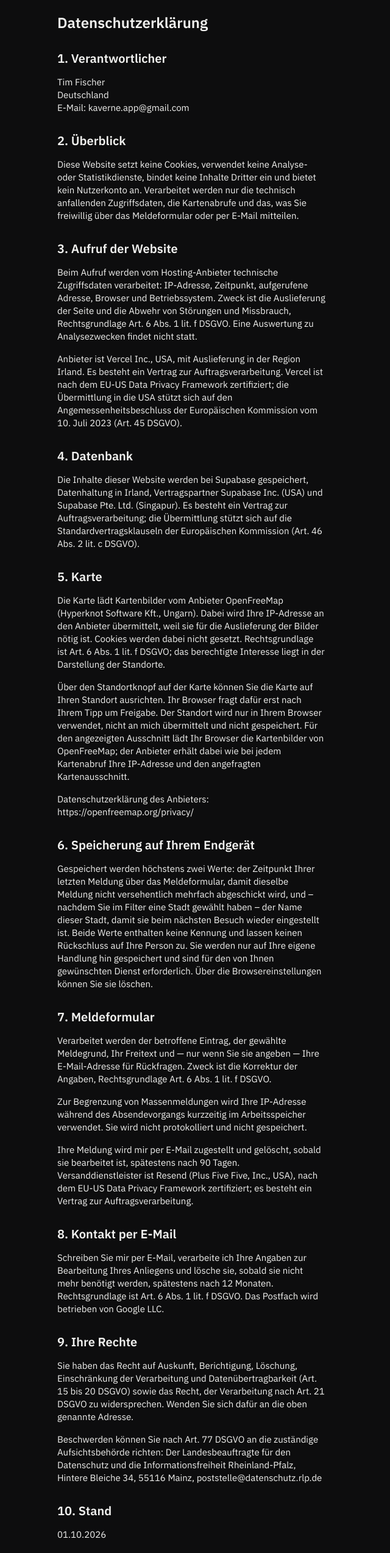
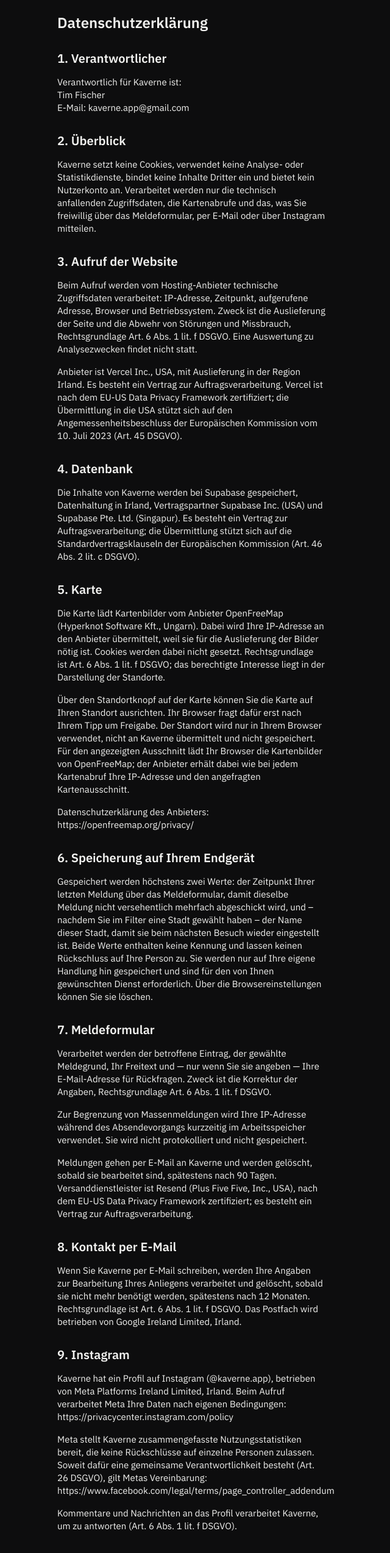
Before and after one commit to kaverne-app/Kaverne, a Next.js app: page /datenschutz in a window 1280 px wide. Shown: the part 45-2592 px from the top of the page at 61% size, without its empty margins (326-966 px from the left). Built offline with nearby package versions, Linux system fonts and the light colour scheme.

Commit message:
Datenschutzerklärung: Instagram-Abschnitt, Formulierungen und Stand 09.10.2026
Co-Authored-By: Claude Sonnet 5.5 <noreply@anthropic.com>
Claude-Session: https://claude.ai/code/session_01P4gb8fvTQZso2KLhgiS7ro

```diff
--- a/app/datenschutz/page.tsx
+++ b/app/datenschutz/page.tsx
@@ -7,19 +7,21 @@ export default function DatenschutzPage() {
       <h1>Datenschutzerklärung</h1>
 
       <h2>1. Verantwortlicher</h2>
-      <p>Tim Fischer
-         <br />
-        Deutschland
-         <br />
-        E-Mail: kaverne.app@gmail.com</p>
+      <p>
+        Verantwortlich für Kaverne ist:
+        <br />
+        Tim Fischer
+        <br />
+        E-Mail: kaverne.app@gmail.com
+      </p>
 
       <h2>2. Überblick</h2>
       <p>
-        Diese Website setzt keine Cookies, verwendet keine Analyse- oder
+        Kaverne setzt keine Cookies, verwendet keine Analyse- oder
         Statistikdienste, bindet keine Inhalte Dritter ein und bietet kein
         Nutzerkonto an. Verarbeitet werden nur die technisch anfallenden
         Zugriffsdaten, die Kartenabrufe und das, was Sie freiwillig über das
-        Meldeformular oder per E-Mail mitteilen.
+        Meldeformular, per E-Mail oder über Instagram mitteilen.
       </p>
 
       <h2>3. Aufruf der Website</h2>
@@ -40,7 +42,7 @@ export default function DatenschutzPage() {
 
       <h2>4. Datenbank</h2>
       <p>
-        Die Inhalte dieser Website werden bei Supabase gespeichert,
+        Die Inhalte von Kaverne werden bei Supabase gespeichert,
         Datenhaltung in Irland, Vertragspartner Supabase Inc. (USA) und
         Supabase Pte. Ltd. (Singapur). Es besteht ein Vertrag zur
         Auftragsverarbeitung; die Übermittlung stützt sich auf die
@@ -61,7 +63,7 @@ export default function DatenschutzPage() {
         Über den Standortknopf auf der Karte können Sie die Karte auf Ihren
         Standort ausrichten. Ihr Browser fragt dafür erst nach Ihrem Tipp um
         Freigabe. Der Standort wird nur in Ihrem Browser verwendet, nicht an
-        mich übermittelt und nicht gespeichert. Für den angezeigten Ausschnitt
+        Kaverne übermittelt und nicht gespeichert. Für den angezeigten Ausschnitt
         lädt Ihr Browser die Kartenbilder von OpenFreeMap; der Anbieter erhält
         dabei wie bei jedem Kartenabruf Ihre IP-Adresse und den angefragten
         Kartenausschnitt.
@@ -96,8 +98,8 @@ export default function DatenschutzPage() {
         nicht protokolliert und nicht gespeichert.
       </p>
       <p>
-        Ihre Meldung wird mir per E-Mail zugestellt und gelöscht, sobald sie
-        bearbeitet ist, spätestens nach 90 Tagen. Versanddienstleister ist
+        Meldungen gehen per E-Mail an Kaverne und werden gelöscht, sobald sie
+        bearbeitet sind, spätestens nach 90 Tagen. Versanddienstleister ist
         Resend (Plus Five Five, Inc., USA), nach dem EU-US Data Privacy
         Framework zertifiziert; es besteht ein Vertrag zur
         Auftragsverarbeitung.
@@ -105,14 +107,33 @@ export default function DatenschutzPage() {
 
       <h2>8. Kontakt per E-Mail</h2>
       <p>
-        Schreiben Sie mir per E-Mail, verarbeite ich Ihre Angaben zur
-        Bearbeitung Ihres Anliegens und lösche sie, sobald sie nicht mehr
-        benötigt werden, spätestens nach 12 Monaten. Rechtsgrundlage ist
+        Wenn Sie Kaverne per E-Mail schreiben, werden Ihre Angaben zur
+        Bearbeitung Ihres Anliegens verarbeitet und gelöscht, sobald sie nicht
+        mehr benötigt werden, spätestens nach 12 Monaten. Rechtsgrundlage ist
         Art. 6 Abs. 1 lit. f DSGVO. Das Postfach wird betrieben von Google
-        LLC.
+        Ireland Limited, Irland.
       </p>
 
-      <h2>9. Ihre Rechte</h2>
+      <h2>9. Instagram</h2>
+      <p>
+        Kaverne hat ein Profil auf Instagram (@kaverne.app), betrieben von
+        Meta Platforms Ireland Limited, Irland. Beim Aufruf verarbeitet Meta
+        Ihre Daten nach eigenen Bedingungen:
+        https://privacycenter.instagram.com/policy
+      </p>
+      <p>
+        Meta stellt Kaverne zusammengefasste Nutzungsstatistiken bereit, die
+        keine Rückschlüsse auf einzelne Personen zulassen. Soweit dafür eine
+        gemeinsame Verantwortlichkeit besteht (Art. 26 DSGVO), gilt Metas
+        Vereinbarung:
+        https://www.facebook.com/legal/terms/page_controller_addendum
+      </p>
+      <p>
+        Kommentare und Nachrichten an das Profil verarbeitet Kaverne, um zu
+        antworten (Art. 6 Abs. 1 lit. f DSGVO).
+      </p>
+
+      <h2>10. Ihre Rechte</h2>
       <p>
         Sie haben das Recht auf Auskunft, Berichtigung, Löschung,
         Einschränkung der Verarbeitung und Datenübertragbarkeit (Art. 15 bis
@@ -126,8 +147,8 @@ export default function DatenschutzPage() {
         55116 Mainz, poststelle@datenschutz.rlp.de
       </p>
 
-      <h2>10. Stand</h2>
-      <p>01.10.2026</p>
+      <h2>11. Stand</h2>
+      <p>09.10.2026</p>
     </main>
   );
 }
```
